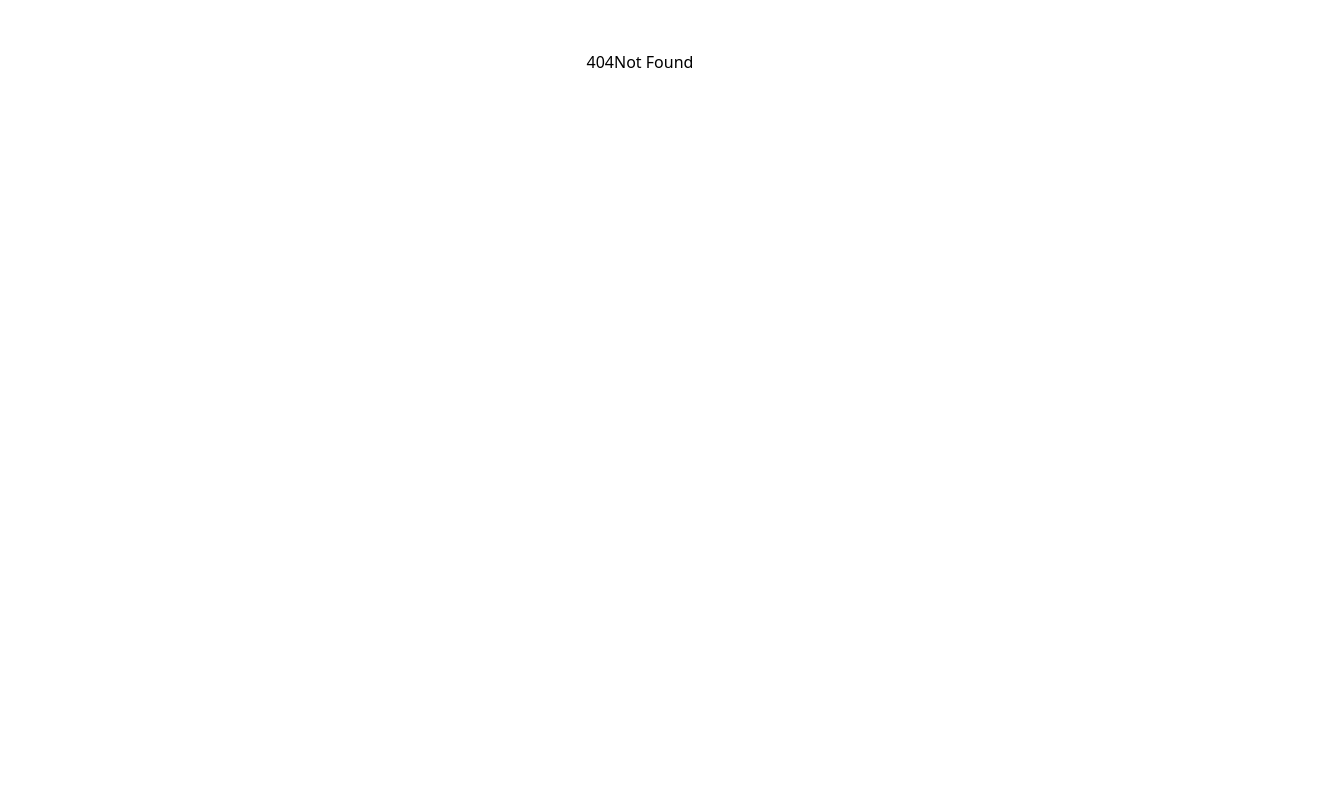
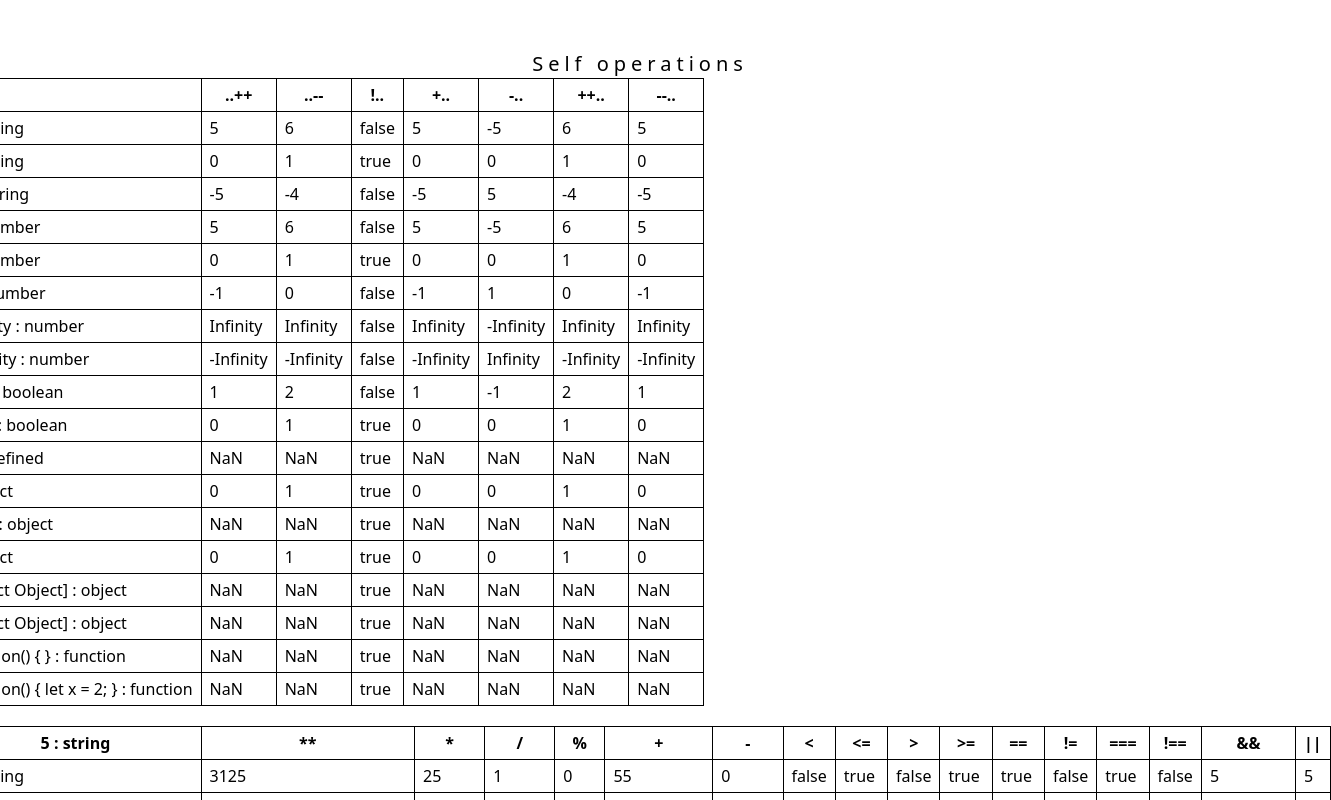
Before and after one commit to BergmannFlorian/eportfolio, a SvelteKit app: page /others/coercion in a window 1280 px wide. Before the commit this address had no page. Shown: the top 800 px of the page, 1331 px wide, since content can reach past the window. Built offline with nearby package versions, Linux system fonts and the light colour scheme; a web font is replaced by a local one; what @iconify/tailwind4 would draw is missing.

Commit message:
[OTHERS] add coercion js

```diff
--- /dev/null
+++ b/src/routes/others/coercion/+page.svelte
@@ -0,0 +1,131 @@
+<script>
+    // @ts-nocheck
+
+    import H2 from "../../pdf/fonts/H2.svelte";
+
+    const vals = [
+        "5",
+        "0",
+        "-5",
+        5,
+        0,
+        -1,
+        Infinity,
+        -Infinity,
+        // BigInt(5),
+        // BigInt(0),
+        // BigInt(5),
+        true,
+        false,
+        undefined,
+        null,
+        [1, 2, 3],
+        [],
+        { nom: "test" },
+        {},
+        function () {},
+        function () {
+            let x = 2;
+        },
+    ];
+</script>
+
+<div id="container">
+    <div>
+        <H2>Self operations</H2>
+        <table>
+            <thead>
+                <tr>
+                    <th></th>
+                    <th>..++</th>
+                    <th>..--</th>
+                    <th>!..</th>
+                    <th>+..</th>
+                    <th>-..</th>
+                    <th>++..</th>
+                    <th>--..</th>
+                </tr>
+            </thead>
+            <tbody>
+                {#each vals as val, index}
+                    {@const tmp = [...vals]}
+                    <tr>
+                        <td>{tmp[index]} : {typeof tmp[index]}</td>
+                        <td>{tmp[index]++}</td>
+                        <td>{tmp[index]--}</td>
+                        <td>{!tmp[index]}</td>
+                        <td>{+tmp[index]}</td>
+                        <td>{-tmp[index]}</td>
+                        <td>{++tmp[index]}</td>
+                        <td>{--tmp[index]}</td>
+                    </tr>
+                {/each}
+            </tbody>
+        </table>
+    </div>
+    {#each vals as val1}
+        <div class="pt-5">
+            <table>
+                <thead>
+                    <tr>
+                        <th>{val1} : {typeof val1}</th>
+                        <th>**</th>
+                        <th>*</th>
+                        <th>/</th>
+                        <th>%</th>
+                        <th>+</th>
+                        <th>-</th>
+                        <th>{"<"}</th>
+                        <th>{"<="}</th>
+                        <th>{">"}</th>
+                        <th>{">="}</th>
+                        <th>==</th>
+                        <th>!=</th>
+                        <th>===</th>
+                        <th>!==</th>
+                        <th>&&</th>
+                        <th>||</th>
+                    </tr>
+                </thead>
+                <tbody>
+                    {#each vals as val2}
+                        <tr>
+                            <td class="text-nowrap">{val2} : {typeof val2}</td>
+                            <td>{val1 ** val2}</td>
+                            <td>{val1 * val2}</td>
+                            <td>{val1 / val2}</td>
+                            <td>{val1 % val2}</td>
+                            <td>{val1 + val2}</td>
+                            <td>{val1 - val2}</td>
+                            <td>{val1 < val2}</td>
+                            <td>{val1 <= val2}</td>
+                            <td>{val1 > val2}</td>
+                            <td>{val1 >= val2}</td>
+                            <td>{val1 == val2}</td>
+                            <td>{val1 != val2}</td>
+                            <td>{val1 === val2}</td>
+                            <td>{val1 !== val2}</td>
+                            <td>{val1 && val2}</td>
+                            <td>{val1 || val2}</td>
+                        </tr>
+                    {/each}
+                </tbody>
+            </table>
+        </div>
+    {/each}
+</div>
+
+<style>
+    table {
+        border-collapse: collapse;
+        border-style: var(--tw-border-style);
+        border-width: 1px;
+    }
+    th,
+    td {
+        border-style: var(--tw-border-style);
+        border-width: 1px;
+        padding-block: calc(var(--spacing) * 1);
+        padding-inline: calc(var(--spacing) * 2);
+    }
+</style>
```
